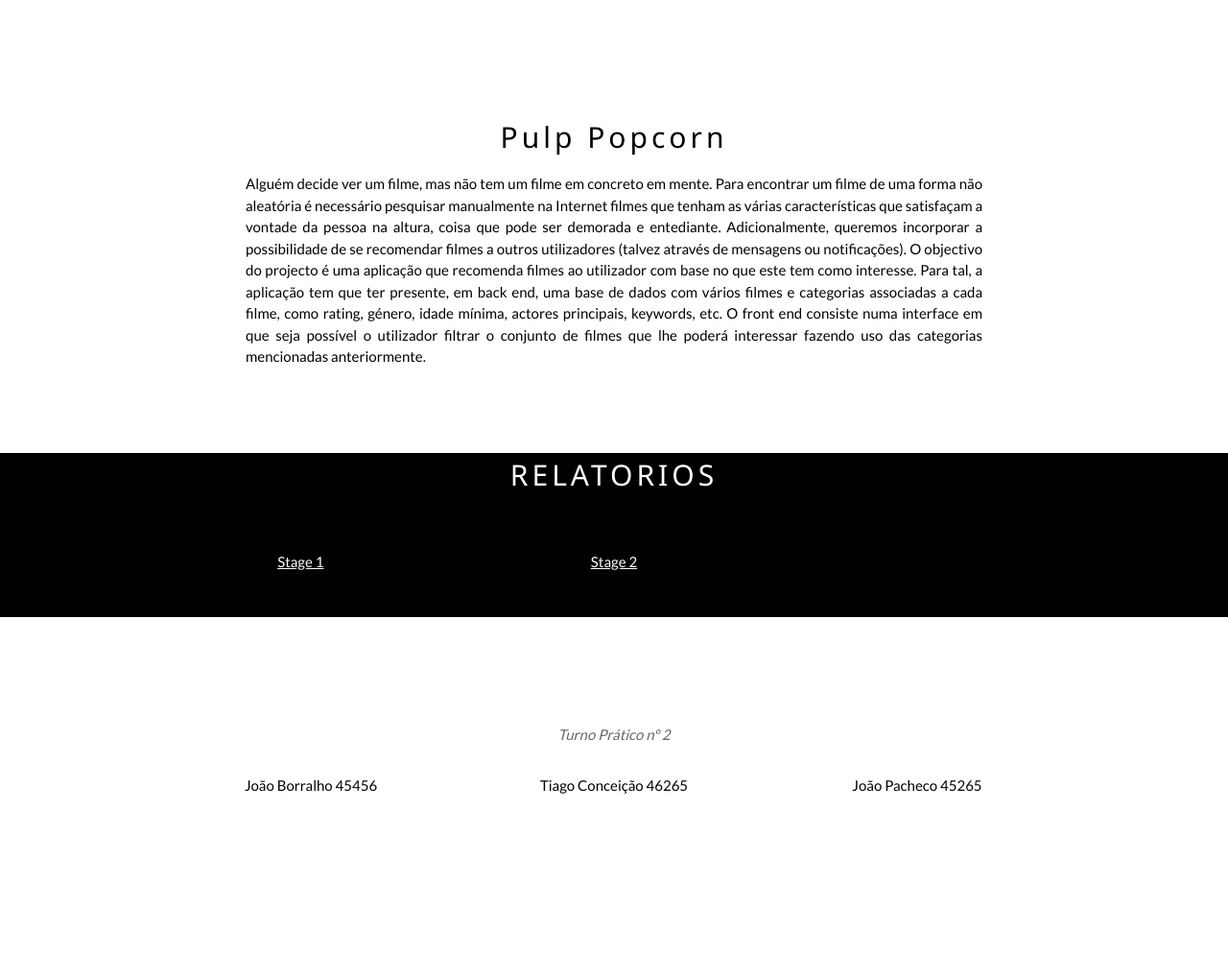
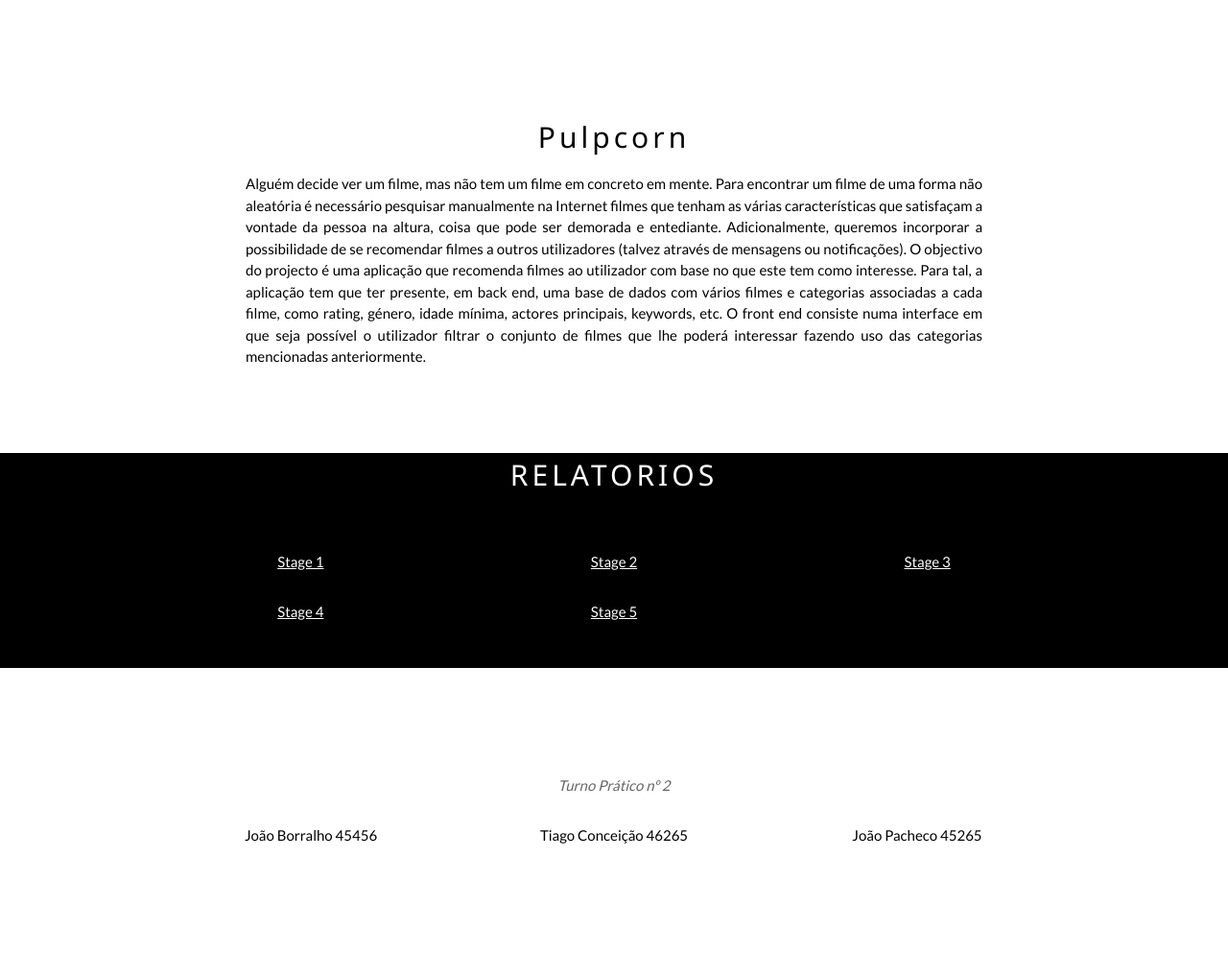
Before and after one commit to jambeBorralhosvki/IPM_website, a plain HTML site: page index.html in a window 1280 px wide. Shown: the whole page at 96% size. Before the commit the page ends 940 px from the top, so only its background shows below. Drawn offline with nearby package versions, Linux system fonts and the light colour scheme.

Commit message:
add stage 3, 4 and 5

```diff
--- a/index.html
+++ b/index.html
@@ -28,7 +28,7 @@ body {font-family: "Lato", sans-serif}
 
   <!-- The Band Section -->
   <div class="w3-container w3-content w3-center w3-padding-64" style="max-width:800px" id="band">
-    <h2 class="w3-wide">Pulp Popcorn</h2>
+    <h2 class="w3-wide">Pulpcorn</h2>
     <p class="w3-justify">Alguém decide ver um filme, mas não tem um filme em concreto em mente.
 	Para encontrar um filme de uma forma não aleatória é necessário pesquisar manualmente na Internet filmes que tenham as várias características que satisfaçam a vontade da pessoa na altura,
 	coisa que pode ser demorada e entediante.
@@ -43,10 +43,19 @@ body {font-family: "Lato", sans-serif}
       <h2 class="w3-wide w3-center">RELATORIOS</h2>
 	  <div class="w3-row w3-padding-32 w3-content w3-center">
 		  <div class="w3-third">
-			<a href="docs\pulpPopcorn1.pdf" download><p>Stage 1</p></a>
+			     <a href="docs\pulpPopcorn1.pdf" download><p>Stage 1</p></a>
 		  </div>
       <div class="w3-third">
-			<a href="docs\pulpPopcorn2.pdf" download><p>Stage 2</p></a>
+			     <a href="docs\pulpPopcorn2.pdf" download><p>Stage 2</p></a>
+		  </div>
+      <div class="w3-third">
+			     <a href="docs\pulpPopcorn3.pdf" download><p>Stage 3</p></a>
+		  </div>
+      <div class="w3-third">
+			     <a href="docs\pulpPopcorn4.pdf" download><p>Stage 4</p></a>
+		  </div>
+      <div class="w3-third">
+			     <a href="docs\pulpPopcorn5.pdf" download><p>Stage 5</p></a>
 		  </div>
 	</div>
     </div>
```
Also changed, not shown: 3 other files.
